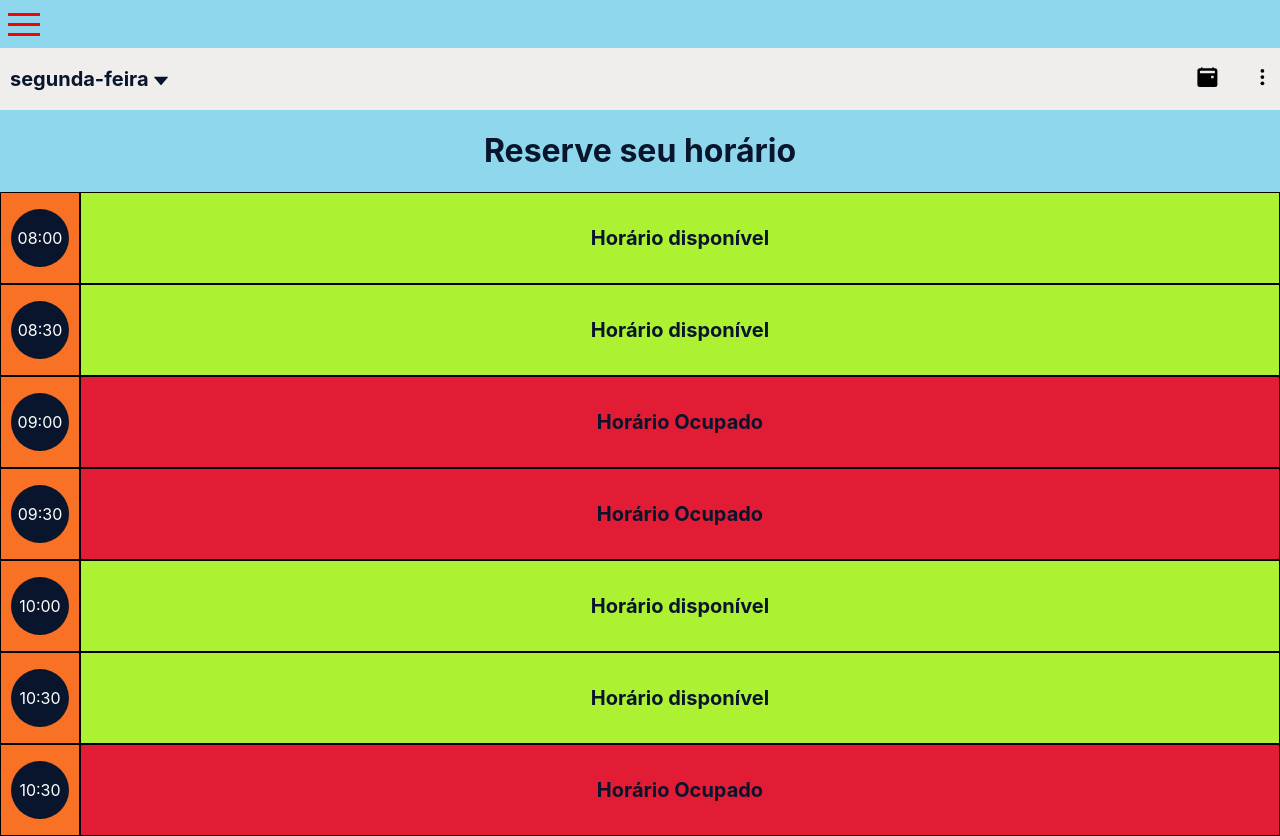
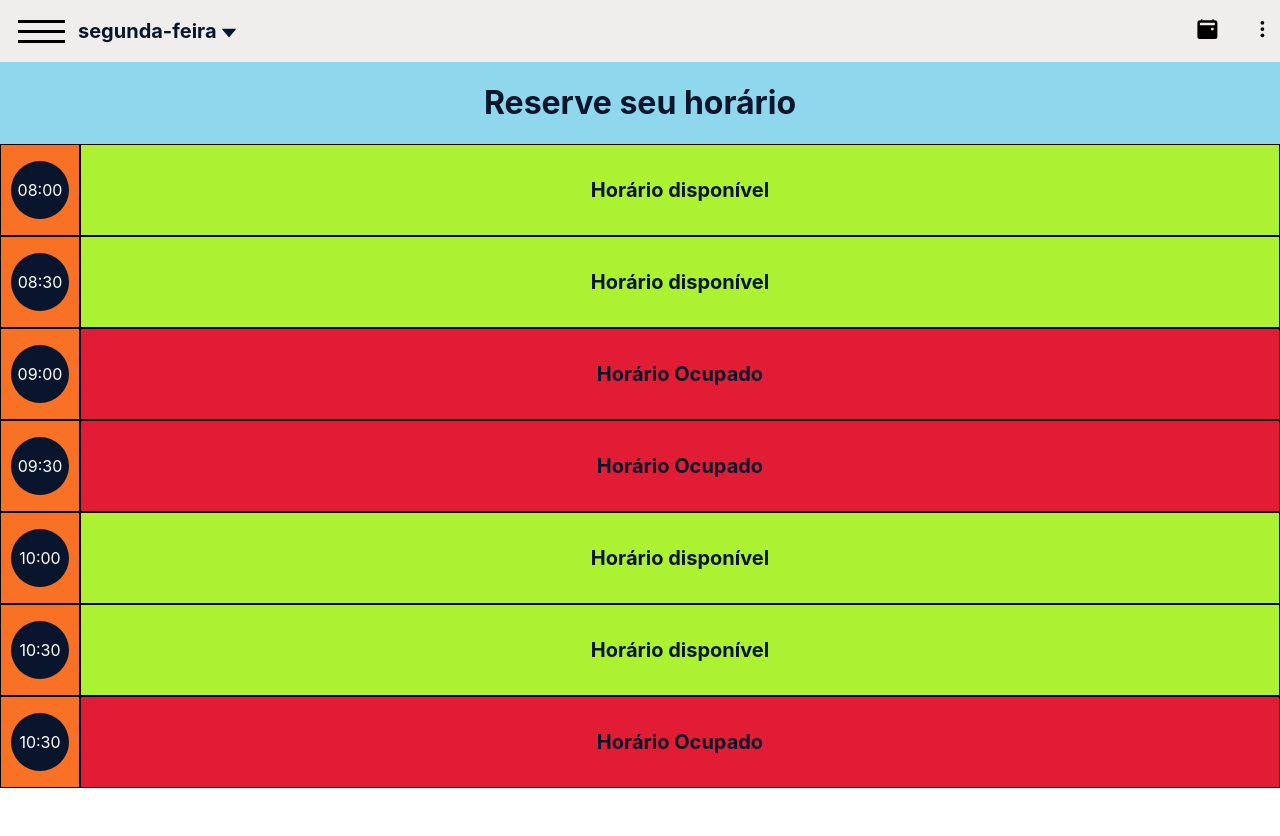
Before and after one commit to HenriqueBarretoDev/reserve, a React (Create React App) app in the folder reserve-e-corte/: page / in a window 1280 px wide. Shown: the top 836 px of the page. After the commit the page ends 800 px from the top, so only its background shows below. Built offline with nearby package versions, Linux system fonts and the light colour scheme.

Commit message:
menu hamburguer funcionando

```diff
--- a/reserve-e-corte/src/App.js
+++ b/reserve-e-corte/src/App.js
@@ -1,14 +1,11 @@
-import "./App.css";
+import './App.css';
 
-import Home from "./Pages/Home";
-import Hamburguer from "./Components/Hamburguer";
+import Home from './Pages/Home';
+
 function App() {
   return (
     <div className="App">
-      <Hamburguer/>
       <Home />
-
-
     </div>
   );
 }
--- a/reserve-e-corte/src/Components/Hamburguer/index.jsx
+++ b/reserve-e-corte/src/Components/Hamburguer/index.jsx
@@ -2,14 +2,21 @@ import React, { useState } from 'react';
 import { HamburguerContent } from './styles';
 import { Divide, Divide as Hamburger } from 'hamburger-react';
 
-const Hamburguer = () => {
-  const [isOpen, setOpen] = useState(false);
+const HamburguerMenu = () => {
 
   return (
     <HamburguerContent>
-      <Hamburger toggled={isOpen} toggle={setOpen}/>
-      {/* <Hamburger size={20} /> */}
+      <Hamburger
+        onToggle={toggled => {
+          if (toggled) {
+            console.log('menu aberto');
+          } else {
+            console.log('menu fechado');
+          }
+        }}
+      />
     </HamburguerContent>
   );
 };
-export default Hamburguer;
+
+export default HamburguerMenu;
--- a/reserve-e-corte/src/Components/Hamburguer/styles.js
+++ b/reserve-e-corte/src/Components/Hamburguer/styles.js
@@ -2,9 +2,7 @@ import styled from 'styled-components';
 
 export const HamburguerContent = styled.div`
   div {
-    color: red !important;
-    size: 50px !important;
-    duration: 0.8;
+    display: flex;
+    duration: 1s;
   }
 `;
-export const Hamburger = styled.div``;
--- a/reserve-e-corte/src/Pages/Home/index.jsx
+++ b/reserve-e-corte/src/Pages/Home/index.jsx
@@ -1,21 +1,22 @@
-import React, {useState, useEffect} from 'react'
+import React, { useState, useEffect } from 'react';
 import {
   ContainerSchedules,
   IconsLeftSchedules,
   IconsRightSchedules,
   BoxTime,
   Reservations,
-    MainReservation
-} from "./styles";
-import {BsFillCalendar2EventFill} from "react-icons/bs";
-import {IoEllipsisVerticalSharp} from "react-icons/io5";
-import {AiOutlineCaretDown} from "react-icons/ai";
-
+  MainReservation,
+} from './styles';
+import { BsFillCalendar2EventFill } from 'react-icons/bs';
+import { IoEllipsisVerticalSharp } from 'react-icons/io5';
+import { AiOutlineCaretDown } from 'react-icons/ai';
+import HamburguerMenu from '../../Components/Hamburguer';
 
 const Schedules = () => {
-
   const [currentDay, setCurrentDay] = useState(new Date().getDay());
-    const [day, setDay] = useState(new Date().toLocaleString("pt-BR", {weekday: "long"}));
+  const [day, setDay] = useState(
+    new Date().toLocaleString('pt-BR', { weekday: 'long' }),
+  );
 
   function updateCurrentDay() {
     setCurrentDay(new Date().getDay());
@@ -58,13 +59,19 @@ const Schedules = () => {
     <ContainerSchedules>
       <header>
         <IconsLeftSchedules>
-                    {/* <div><Hamburger/></div> */}
-                    <h1>{day} <AiOutlineCaretDown /></h1>
+          <HamburguerMenu />
+          <h1>
+            {day} <AiOutlineCaretDown />
+          </h1>
         </IconsLeftSchedules>
 
         <IconsRightSchedules>
-                    <div><BsFillCalendar2EventFill/></div>
-                    <div><IoEllipsisVerticalSharp/></div>
+          <div>
+            <BsFillCalendar2EventFill />
+          </div>
+          <div>
+            <IoEllipsisVerticalSharp />
+          </div>
         </IconsRightSchedules>
       </header>
       <h1>Reserve seu horário</h1>
@@ -73,7 +80,7 @@ const Schedules = () => {
         <BoxTime>
           <p>08:00</p>
         </BoxTime>
-                <Reservations style={{backgroundColor: '#acf232'}}>
+        <Reservations style={{ backgroundColor: '#acf232' }}>
           <p>Horário disponível</p>
         </Reservations>
       </MainReservation>
@@ -82,7 +89,7 @@ const Schedules = () => {
         <BoxTime>
           <p>08:30</p>
         </BoxTime>
-                <Reservations style={{backgroundColor: '#acf232'}}>
+        <Reservations style={{ backgroundColor: '#acf232' }}>
           <p>Horário disponível</p>
         </Reservations>
       </MainReservation>
@@ -91,7 +98,7 @@ const Schedules = () => {
         <BoxTime>
           <p>09:00</p>
         </BoxTime>
-                <Reservations style={{backgroundColor: '#e21c34'}}>
+        <Reservations style={{ backgroundColor: '#e21c34' }}>
           <p>Horário Ocupado</p>
         </Reservations>
       </MainReservation>
@@ -100,7 +107,7 @@ const Schedules = () => {
         <BoxTime>
           <p>09:30</p>
         </BoxTime>
-                <Reservations style={{backgroundColor: '#e21c34'}}>
+        <Reservations style={{ backgroundColor: '#e21c34' }}>
           <p>Horário Ocupado</p>
         </Reservations>
       </MainReservation>
@@ -109,7 +116,7 @@ const Schedules = () => {
         <BoxTime>
           <p>10:00</p>
         </BoxTime>
-                <Reservations style={{backgroundColor: '#acf232'}}>
+        <Reservations style={{ backgroundColor: '#acf232' }}>
           <p>Horário disponível</p>
         </Reservations>
       </MainReservation>
@@ -118,7 +125,7 @@ const Schedules = () => {
         <BoxTime>
           <p>10:30</p>
         </BoxTime>
-                <Reservations style={{backgroundColor: '#acf232'}}>
+        <Reservations style={{ backgroundColor: '#acf232' }}>
           <p>Horário disponível</p>
         </Reservations>
       </MainReservation>
@@ -127,12 +134,11 @@ const Schedules = () => {
         <BoxTime>
           <p>10:30</p>
         </BoxTime>
-                <Reservations style={{backgroundColor: '#e21c34'}}>
+        <Reservations style={{ backgroundColor: '#e21c34' }}>
           <p>Horário Ocupado</p>
         </Reservations>
       </MainReservation>
-
     </ContainerSchedules>
-    )
-}
-export default Schedules
+  );
+};
+export default Schedules;
--- a/reserve-e-corte/src/Pages/Home/styles.js
+++ b/reserve-e-corte/src/Pages/Home/styles.js
@@ -1,14 +1,10 @@
-import styled from "styled-components";
+import styled from 'styled-components';
 
+export const TopDates = styled.div``;
 
-export const TopDates = styled.div`
-`;
-
-export const BottomDates = styled.div`
-`;
+export const BottomDates = styled.div``;
 
 export const ContainerSchedules = styled.div`
-
   header {
     background-color: #f0eeed;
     display: flex;
@@ -70,7 +66,6 @@ export const BoxTime = styled.div`
   padding: 0 10px;
   border: 1px solid black;
 
-
   p {
     padding: 4px;
     background-color: #08152c;
@@ -100,10 +95,9 @@ export const Reservations = styled.div`
     //background-color: green;
     //padding: 5px;
   }
-
-`
+`;
 export const MainReservation = styled.div`
   width: 100%;
   display: flex;
   //background-color: #8ed7ec;
-`
+`;
```
Lines whose indentation alone changed are shown as unchanged.
